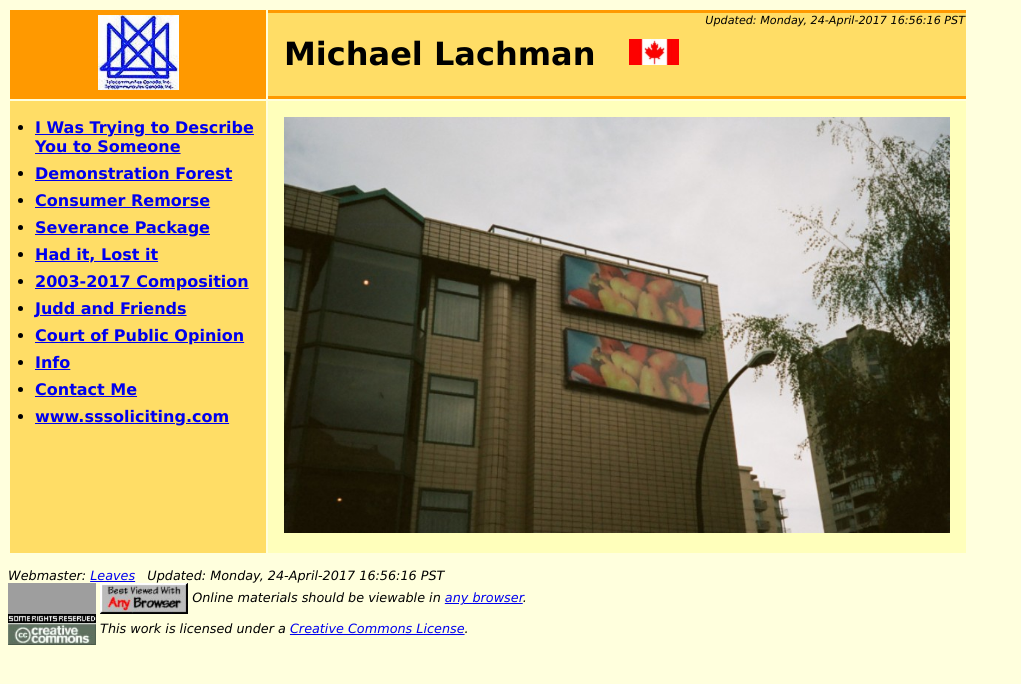
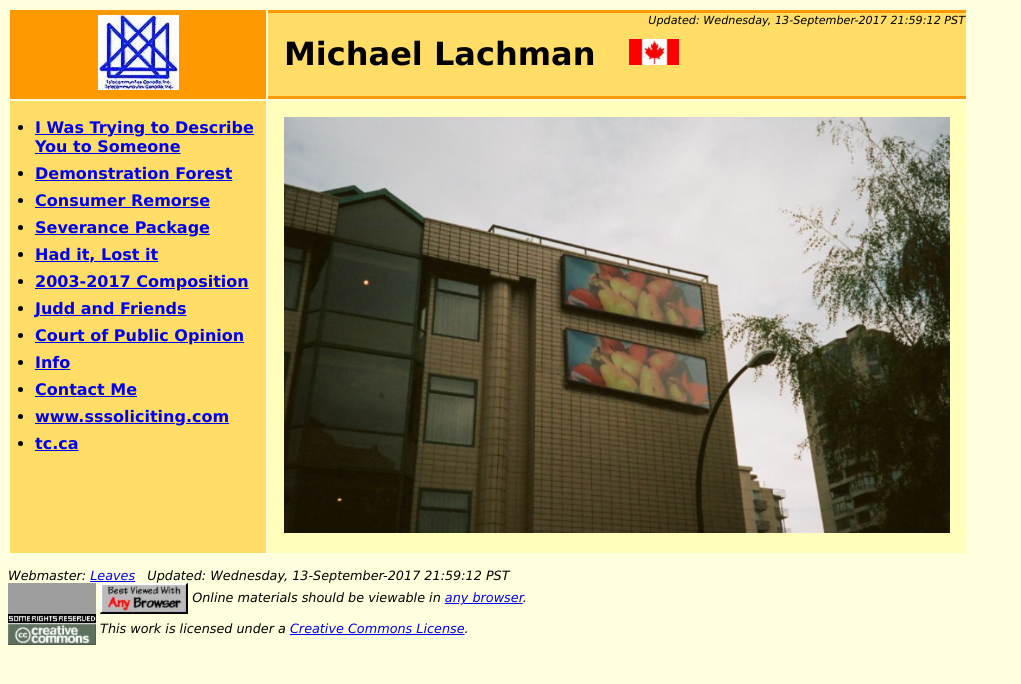
Before and after one commit to michaellachman/michaellachman, a plain HTML site: page index.html in a window 1280 px wide. Shown: the whole page, without its empty margins (0-1021 px from the left). Drawn offline with Linux system fonts and the light colour scheme; grey boxes are pictures that could not be loaded.

Commit message:
change updated at, add tc.ca on index

```diff
--- a/index.html
+++ b/index.html
@@ -22,7 +22,7 @@
         <span class="updated">
       Updated:
 
-      Monday, 24-April-2017 16:56:16 PST
+      Wednesday, 13-September-2017 21:59:12 PST
   </span>
         <h1>
      Michael Lachman
@@ -70,6 +70,9 @@
           <li class="leftbottom">
             <a href="http://www.sssoliciting.com">www.sssoliciting.com</a>
           </li>
+          <li class="leftbottom">
+            <a href="http://tc.ca/">tc.ca</a>
+          </li>
 
         </ul>
 
@@ -97,7 +100,7 @@
   <div><a name="webmaster"></a></div>
   <p style="font-style: italic; font-size: 80%">
 
-    Webmaster: <a href="http://instagram.com/dj_leaves">Leaves</a> &nbsp; Updated: Monday, 24-April-2017 16:56:16 PST
+    Webmaster: <a href="http://instagram.com/dj_leaves">Leaves</a> &nbsp; Updated: Wednesday, 13-September-2017 21:59:12 PST
     <br>
     <a href="http://validator.w3.org/check?uri=referer"><img
       class="middle"
```
Also changed, not shown: 2003-2017-composition.html (+2 -2 lines), consumer-remorse.html (+2 -2 lines), court-of-public-opinion.html (+2 -2 lines), describe.html (+2 -2 lines), had-it-lost-it.html (+2 -2 lines), info.html (+2 -2 lines), judd-and-friends.html (+2 -2 lines), sp-1-mike.html (+1 -1 lines), video2.html (+2 -2 lines).
